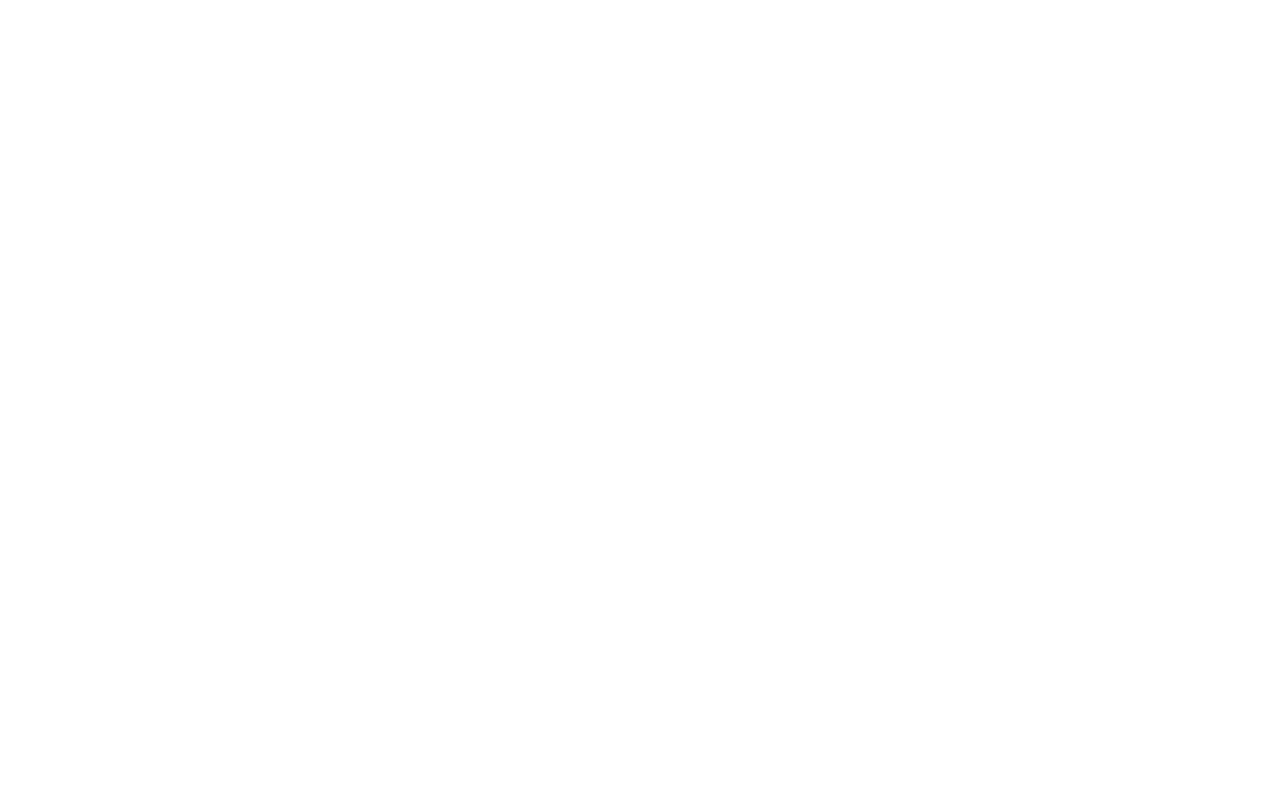
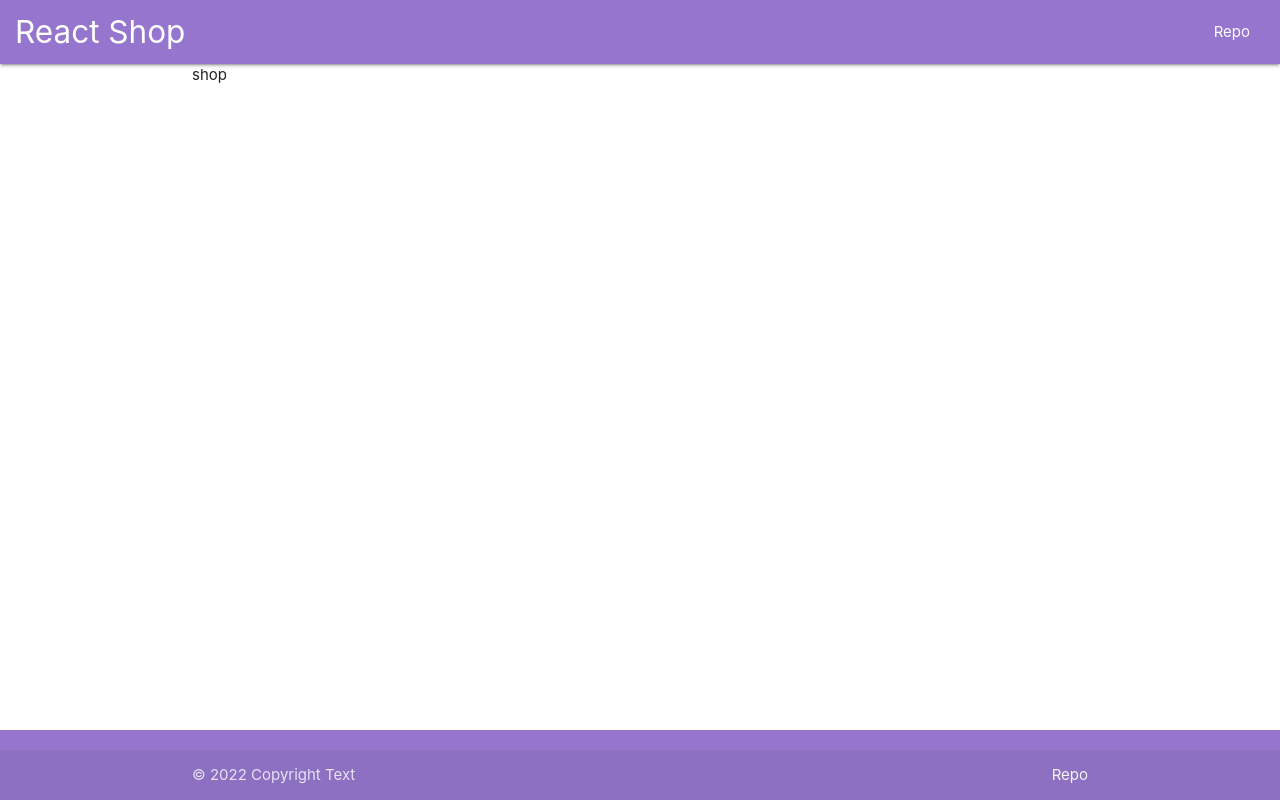
Before and after one commit to maximmorenko/shop-project, a React (Create React App) app: page / in a window 1280 px wide. Built offline with nearby package versions, Linux system fonts and the light colour scheme.

Commit message:
подготовка проекта шапка меин футер

```diff
--- a/public/index.html
+++ b/public/index.html
@@ -10,8 +10,10 @@
       content="React Shop simple portfolio project"
     />
     <link rel="apple-touch-icon" href="%PUBLIC_URL%/logo192.png" />
+    <link rel="manifest" href="%PUBLIC_URL%/manifest.json" />
 
-    <link rel="manifest" href="%PUBLIC_URL%/manifest.json" />
+    <link rel="stylesheet" href="https://cdnjs.cloudflare.com/ajax/libs/materialize/1.0.0/css/materialize.min.css">
+    <link href="https://fonts.googleapis.com/icon?family=Material+Icons" rel="stylesheet">
 
     <title>React Shop</title>
   </head>
--- a/src/App.js
+++ b/src/App.js
@@ -1,11 +1,16 @@
-
+import Header from './components/Header';
+import Footer from './components/Footer';
+import Shop from './components/Shop';
 
 function App() {
-  return (
-    <div className="App">
-
-    </div>
-  );
+    return (
+        // используем реакт фрагмент <></>
+        <>
+            <Header />
+            <Shop />
+            <Footer />
+        </>
+    );
 }
 
 export default App;
--- /dev/null
+++ b/src/components/Footer.jsx
@@ -0,0 +1,17 @@
+import React from 'react';
+// использование текущей даты: {new Date().getFullYear()}
+
+function Footer(props) {
+    return (
+        <footer className="page-footer deep-purple lighten-2">
+          <div className="footer-copyright">
+            <div className="container">
+            © {new Date().getFullYear()} Copyright Text
+            <a className="grey-text text-lighten-4 right" href="https://github.com/maximmorenko/shop-project">Repo</a>
+            </div>
+          </div>
+        </footer>
+    );
+}
+
+export default Footer;
--- /dev/null
+++ b/src/components/Header.jsx
@@ -0,0 +1,17 @@
+import React from 'react';
+
+function Header(props) {
+    return (
+      // меняем цвет наву, добавляем классНейм наву с названием цвета из палитры в библиотеке https://materializecss.com/color.html
+        <nav className="deep-purple lighten-2">
+    <div className="nav-wrapper">
+      <a href="#" className="brand-logo">React Shop</a>
+      <ul id="nav-mobile" className="right hide-on-med-and-down">
+        <li><a href="https://github.com/maximmorenko/shop-project">Repo</a></li>
+      </ul>
+    </div>
+  </nav>
+    );
+}
+
+export default Header;
--- /dev/null
+++ b/src/components/Shop.jsx
@@ -0,0 +1,11 @@
+import React from 'react';
+
+function Shop(props) {
+    return (
+        <main className='container content'>
+            shop
+        </main>
+    );
+}
+
+export default Shop;
--- a/src/index.css
+++ b/src/index.css
@@ -6,3 +6,30 @@
   -webkit-font-smoothing: antialiased;
   -moz-osx-font-smoothing: grayscale;
 }
+
+/* добавим отступы у нава */
+nav {
+  padding: 0 1rem;
+}
+/* прижимаем футер к низу путем вычета из минимальной высоты маина суммы шапки и футера  100% - (64 + 70)*/
+.content {
+  min-height: calc(100vh - 134px);
+}
+.goods {
+  display: grid;
+  /* повторение колонок, в зависимости от ширины повторение будет меняться */
+  grid-template-columns: repeat(auto-fill, minmax(250px, 1fr));
+  /* растояние между элементами */
+  gap: 1rem;
+}
+
+
+/* .search-btn {
+  position: absolute;
+  top: 0;
+  right: 0.5rem;
+} */
+/* добавим радиокнопкам отступы справа всем лебл кроме последнего*/
+/* label:not(:last-child) {
+  margin-right: 3rem;
+} */
```
Also changed, not shown: src/config.js (added, +9 -0 lines), public/manifest.json, 1 other file (tests, documents, lock files or other folders).
